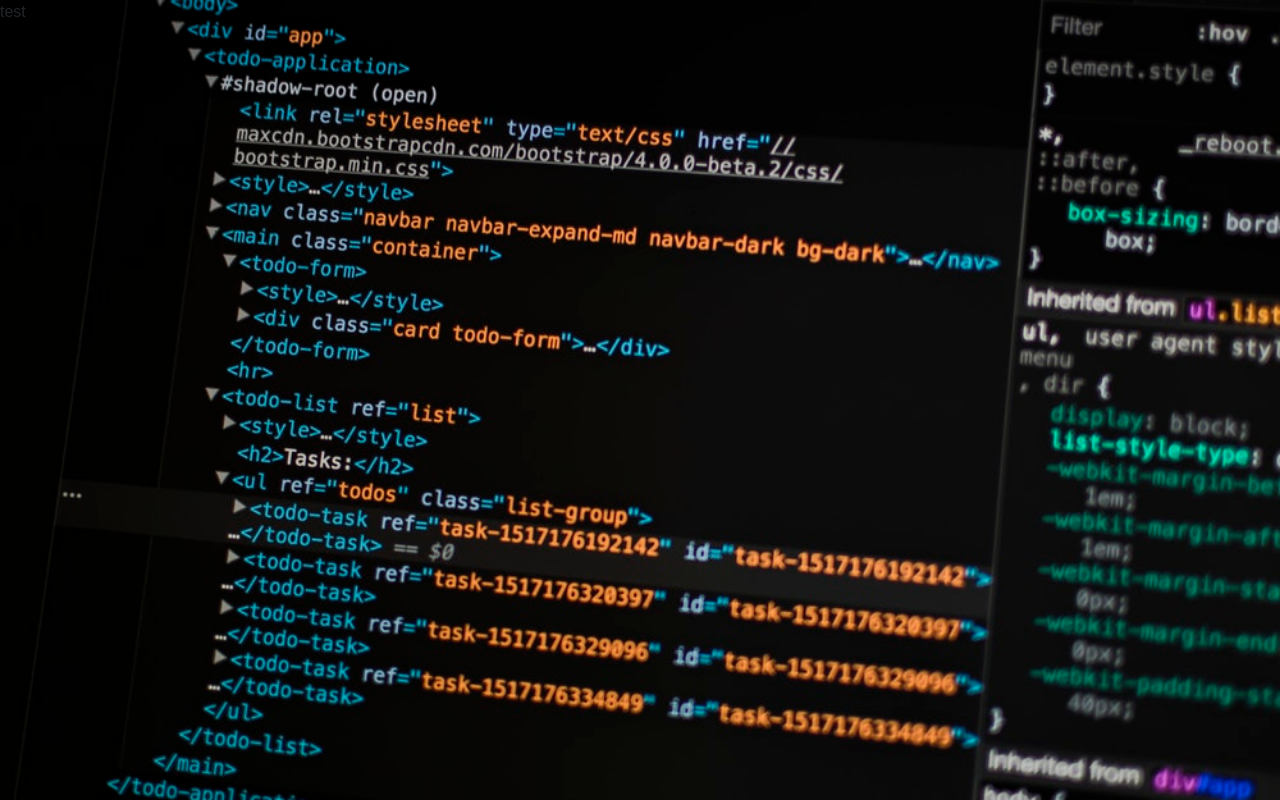
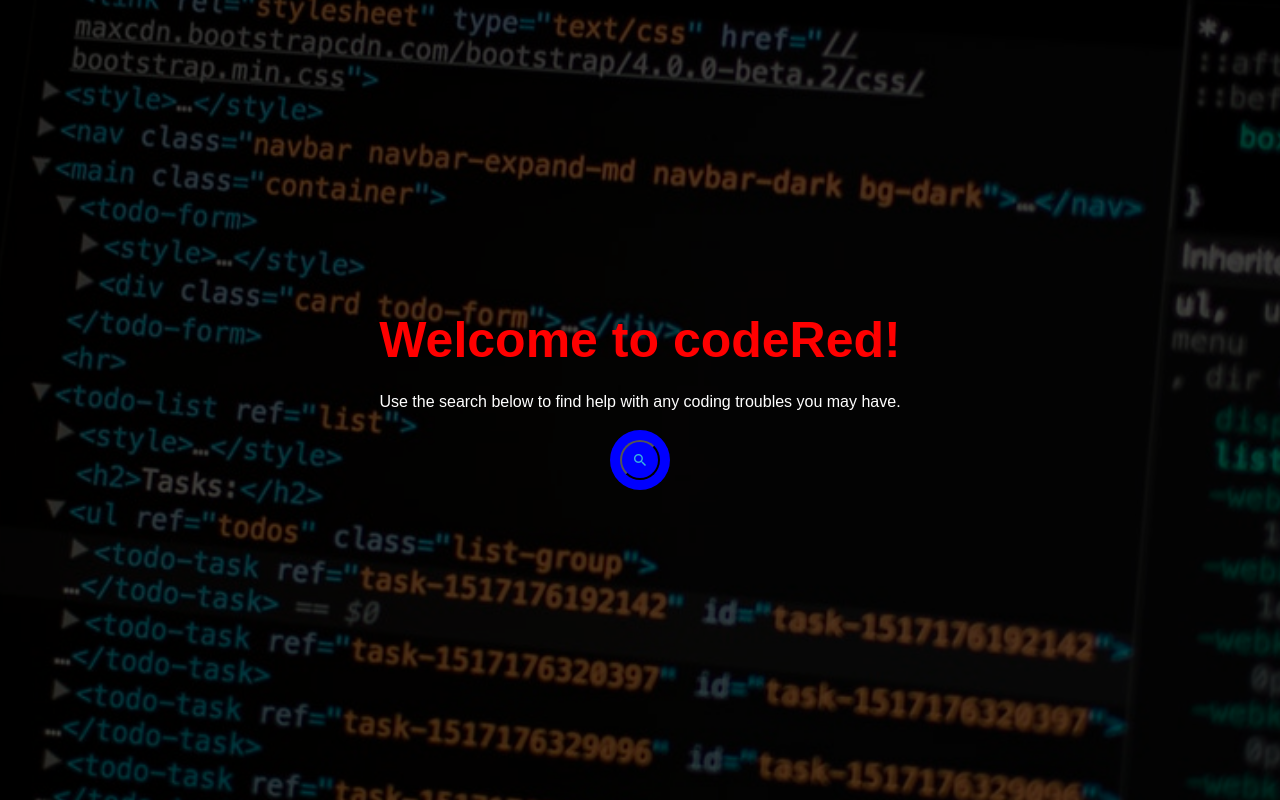
Before and after one commit to CodingDom/Code-Red-, an Angular app: page / in a window 1280 px wide. Built offline with nearby package versions, Linux system fonts and the light colour scheme.

Commit message:
Set up homepage

```diff
--- a/src/app/app-routing.module.ts
+++ b/src/app/app-routing.module.ts
@@ -1,9 +1,11 @@
 import { NgModule } from '@angular/core';
 import { Routes, RouterModule } from '@angular/router';
 import { LoginComponent } from './login-component/login.component';
+import { HomepageComponent } from './homepage/homepage.component';
 
 
 const routes: Routes = [
+  {path: '', component: HomepageComponent},
   {path: 'login', component: LoginComponent}
 ];
 
--- a/src/app/app.component.html
+++ b/src/app/app.component.html
@@ -1,6 +1 @@
-
-<div>
-  test
-</div>
-
 <router-outlet></router-outlet>
--- a/src/app/app.module.ts
+++ b/src/app/app.module.ts
@@ -5,11 +5,13 @@
 import { AppRoutingModule } from './app-routing.module';
 import { AppComponent } from './app.component';
 import { LoginComponent } from './login-component/login.component';
+import { HomepageComponent } from './homepage/homepage.component';
 
 @NgModule({
   declarations: [
     AppComponent,
-    LoginComponent
+    LoginComponent,
+    HomepageComponent
   ],
   imports: [
     BrowserModule,
--- /dev/null
+++ b/src/app/homepage/homepage.component.html
@@ -0,0 +1,12 @@
+<div class="landing-page">
+    <div class="page-content">
+        <h1>Welcome to codeRed!</h1>
+        <p>Use the search below to find help with any coding troubles you may have.</p>
+        <div class="row justify-content-center">
+            <form class="search-box" autocomplete="off">
+                <input class="search-txt" type="text" id="searchMain" name="" placeholder="Let's Search!">
+                <button type="submit" class="search-btn icon ion-md-search"></button>
+            </form>
+        </div>
+    </div>
+</div>
--- /dev/null
+++ b/src/app/homepage/homepage.component.scss
@@ -0,0 +1,99 @@
+.search-box{
+position: inherit;
+top: 50%;
+left: 50%;
+background: blue;
+height:60px;
+border-radius: 40px;
+padding:10px;
+
+}
+
+.search-btn{
+    color:rgb(56, 181, 223);
+    float:right;
+    width:40px;
+    height:40px;
+    border-radius: 50%;
+    background:blue;
+    display:flex;
+    justify-content: center;
+    align-items:center;
+    transition:0.4s;
+
+}
+
+.search-box:hover > .search-txt{
+    width: 400px;
+    padding: 0 6px;
+}
+
+.search-box:hover > .search-btn{
+    background:white;
+}
+.search-txt{
+    border:none;
+    background:none;
+    outline:none;
+    float:left;
+    padding:0;
+    color:white;
+    font-size:16px;
+    transition:0.4s;
+    line-height: 40px;
+    width:0px;
+
+}
+
+
+.landing-page{
+    width: 100%;
+    height:100vh;
+    background:#000;
+    position: relative;
+    overflow: hidden;
+}
+
+.landing-page::after{
+    content:"";
+    position: absolute;
+    left:0;
+    top:0;
+    width:100%;
+    height:100%;
+    background:url(/assets/images/bg01.jpg) no-repeat;
+    background-size:cover;
+    opacity: .3;
+    animation: anim 25s linear infinite;
+}
+
+@keyframes anim{
+    50%{
+        transform: scale(2);
+    }
+    100%{
+        transform: scale(1);
+    }
+}
+
+.page-content{
+    position:absolute;
+    top:50%;
+    left:50%;
+    transform:translate(-50%, -50%);
+    z-index: 1;
+    width: 100%;
+    max-width: 800px;
+    text-align: center;
+    padding: 0 40px;
+    box-sizing: border-box;
+}
+.page-content p{
+    color:white;
+}
+.page-content h1{
+    color:red;
+    font-size: 50px;
+    font-weight: 900;
+    margin-bottom: 20px;
+}
--- /dev/null
+++ b/src/app/homepage/homepage.component.ts
@@ -0,0 +1,15 @@
+import { Component, OnInit } from '@angular/core';
+
+@Component({
+  selector: 'app-homepage',
+  templateUrl: './homepage.component.html',
+  styleUrls: ['./homepage.component.scss']
+})
+export class HomepageComponent implements OnInit {
+
+  constructor() { }
+
+  ngOnInit() {
+  }
+
+}
--- a/src/app/login-component/login.component.html
+++ b/src/app/login-component/login.component.html
@@ -6,16 +6,25 @@
       <div class="form-row">
         <div class="form-group col-12">
           <label for="inputEmail">Email</label>
+          <div class="input-group">
+          <span class="input-group-addon"><span class="icon ion-md-person"></span></span>
           <input type="email" class="form-control" id="inputEmail" placeholder="Email" required>
+          </div>
         </div>
         <div class="form-group col-12">
           <label for="inputPassword">Password</label>
-          <input type="password" class="form-control" id="inputPassword" placeholder="Password" required>
+          <div class="input-group">
+              <span class="input-group-addon"><span class="icon ion-md-lock"></span></span>
+          <input [type]='showPassword ? "text" : "password"' class="form-control" id="inputPassword" placeholder="Password" required>
+          </div>
         </div>
         <!-- <ng-container *ngIf="mode != 'login'"> -->
         <div class="form-group col-12" [@slideInOut]="mode">
             <label for="inputPasswordConfirm">Confirm Password</label>
+            <div class="input-group">
+                <span class="input-group-addon"><span class="icon ion-md-lock"></span></span>
             <input type="password" class="form-control" id="inputPasswordConfirm" placeholder="Confirm Password" [required]='mode == "signup" ? true : null'>
+            </div>
         </div>
         <!-- </ng-container> -->
       </div>
--- a/src/app/login-component/login.component.scss
+++ b/src/app/login-component/login.component.scss
@@ -5,6 +5,35 @@
     color:white;
     background: rgba(0,0,0,0.8);
     box-shadow: 0 0 17px 5px white;
+}
+
+.input-group {
+    margin-top:0px;
+    margin-bottom:0px;
+    border-bottom: 1px solid white;
+}
+
+.input-group-addon {
+    background:transparent;
+    border-radius: 0px;
+    border:0px;
+    font-size: 18px;
+    color:gray;
+}
+
+.icon{
+    font-size:30px;
+}
+
+.form-control, .form-control:focus {
+    background:transparent;
+    border-radius: 0px;
+    border:0px;
+    padding:10px;
+    color:white;
+    font-size:21px;
+    outline: none;
+    box-shadow: none;
 }
 
 .btn-link {
--- a/src/index.html
+++ b/src/index.html
@@ -7,6 +7,7 @@
   <meta name="viewport" content="width=device-width, initial-scale=1">
   <link rel="icon" type="image/x-icon" href="favicon.ico">
   <link rel="stylesheet" href="https://stackpath.bootstrapcdn.com/bootstrap/4.3.1/css/bootstrap.min.css" integrity="sha384-ggOyR0iXCbMQv3Xipma34MD+dH/1fQ784/j6cY/iJTQUOhcWr7x9JvoRxT2MZw1T" crossorigin="anonymous">
+  <link href="https://unpkg.com/ionicons@4.5.5/dist/css/ionicons.min.css" rel="stylesheet">
 </head>
 <body>
   <app-root></app-root>
```
Also changed, not shown: 1 other file (tests, documents, lock files or other folders).
